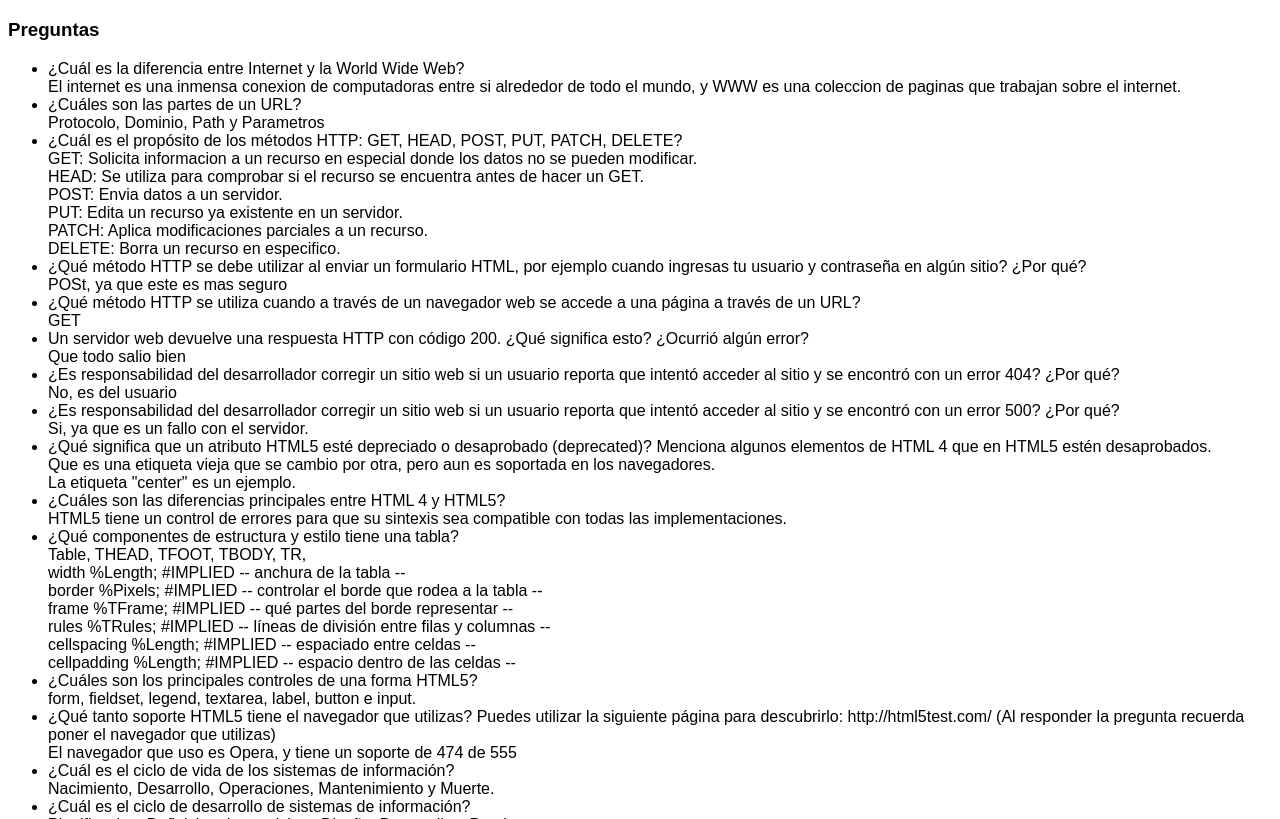
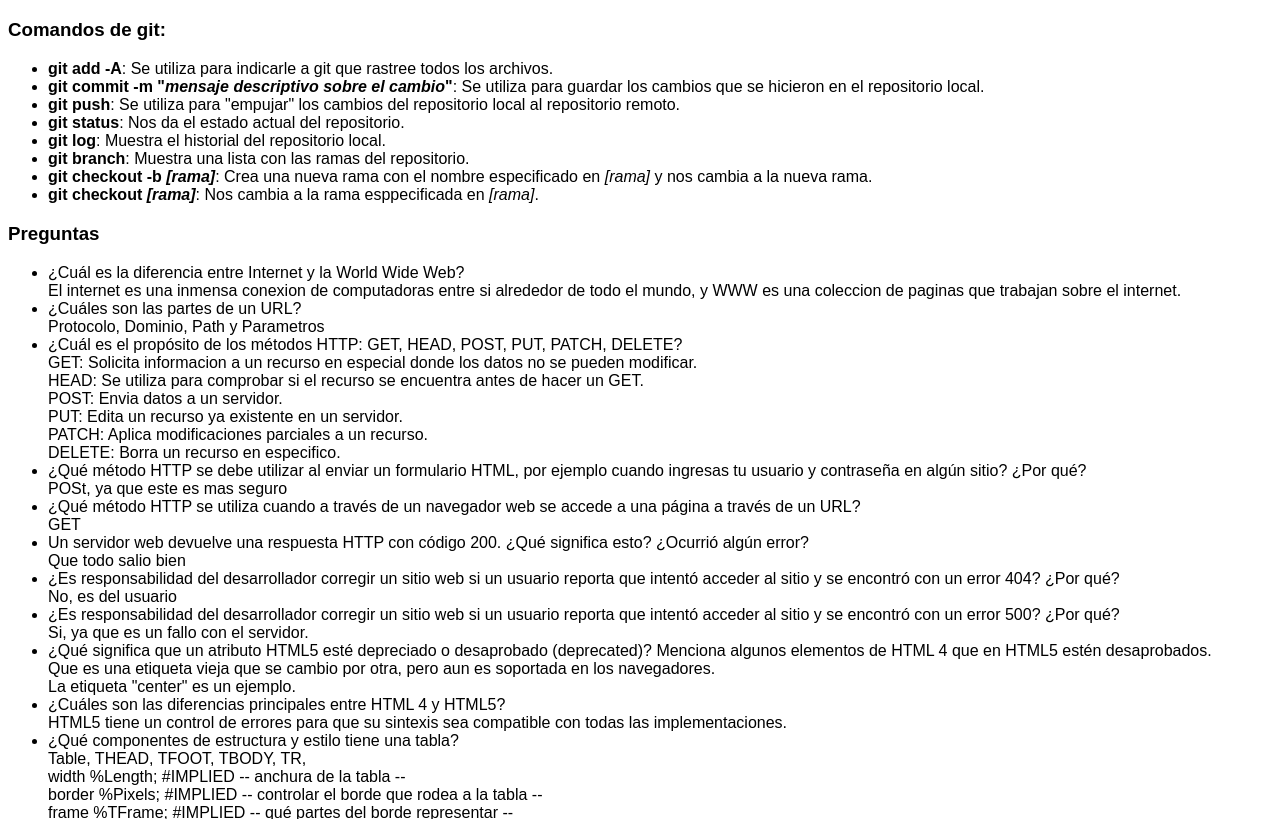
Before and after one commit to LBanda/A01610329-DAWBD, a plain HTML site: page Lab1/index.html in a window 1280 px wide. Shown: the part 2219-3038 px from the top of the page. Drawn offline with Linux system fonts and the light colour scheme.

Commit message:
agregue comandos de git

```diff
--- a/Lab1/index.html
+++ b/Lab1/index.html
@@ -20,6 +20,23 @@
         <h3>Series favoritas</h3>
         <img style="width: 50%;" src="https://static.wikia.nocookie.net/esstarwars/images/3/30/TheArtofTheMandalorian%28Season_One%29.jpg/revision/latest?cb=20200701040145" alt="">
         <img style="width: 50%;" src="https://i.blogs.es/b84be9/la-casa-de-papel-3-netflix/1366_2000.jpg" alt="">
+    </div>
+
+    <div>
+        <h3>Comandos de git:</h3>
+
+        <ul>
+            <li><strong>git add -A</strong>: Se utiliza para indicarle a git que rastree todos los archivos.</li>
+            <li><strong>git commit -m "<em>mensaje descriptivo sobre el cambio</em>"</strong>: Se utiliza para guardar los cambios que se hicieron en el repositorio local.</li>
+            <li><strong>git push</strong>: Se utiliza para "empujar" los cambios del repositorio local al repositorio remoto.</li>
+            <li><strong>git status</strong>: Nos da el estado actual del repositorio.</li>
+            <li><strong>git log</strong>: Muestra el historial del repositorio local.</li>
+            <li><strong>git branch</strong>: Muestra una lista con las ramas del repositorio.</li>
+            <li><strong>git checkout -b <em>[rama]</em></strong>: Crea una nueva rama con el nombre especificado en <em>[rama]</em> y nos cambia a la nueva rama.</li>
+            <li><strong>git checkout <em>[rama]</em></strong>: Nos cambia a la rama esppecificada en <em>[rama]</em>.</li>
+        </ul>
+
+
     </div>
 
     <div>
```
